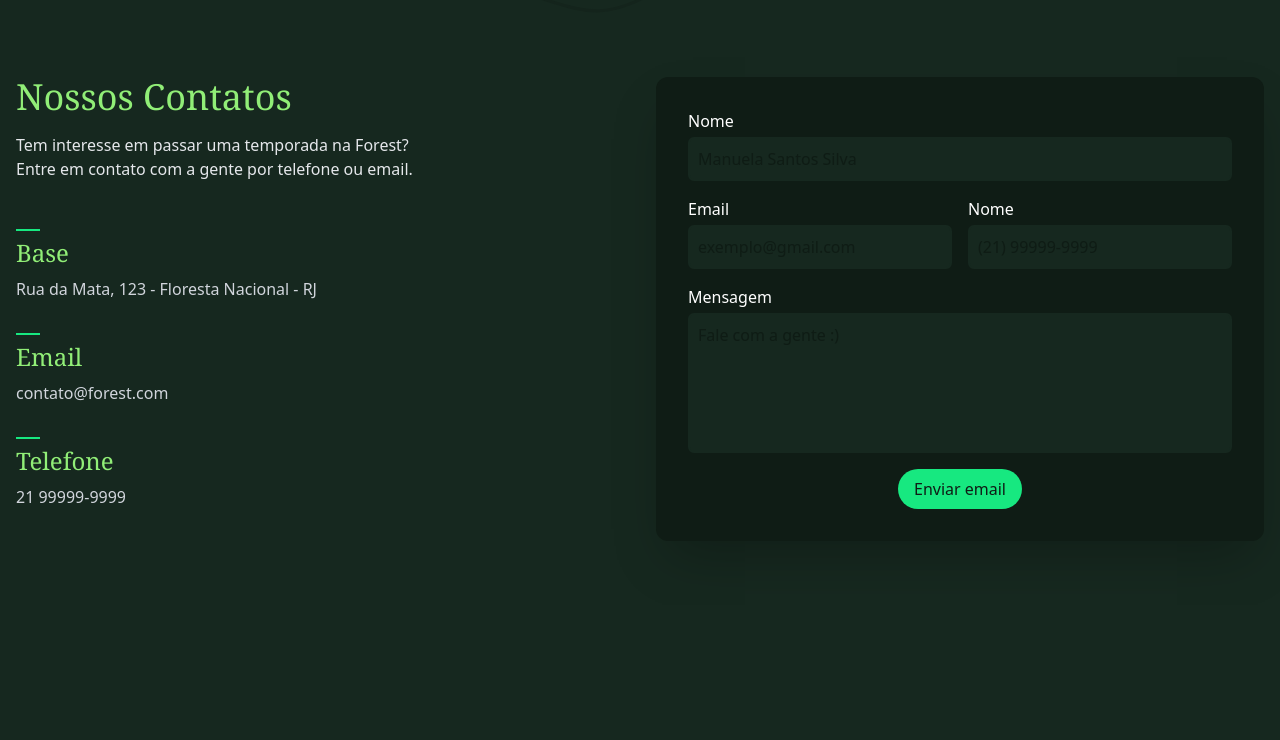
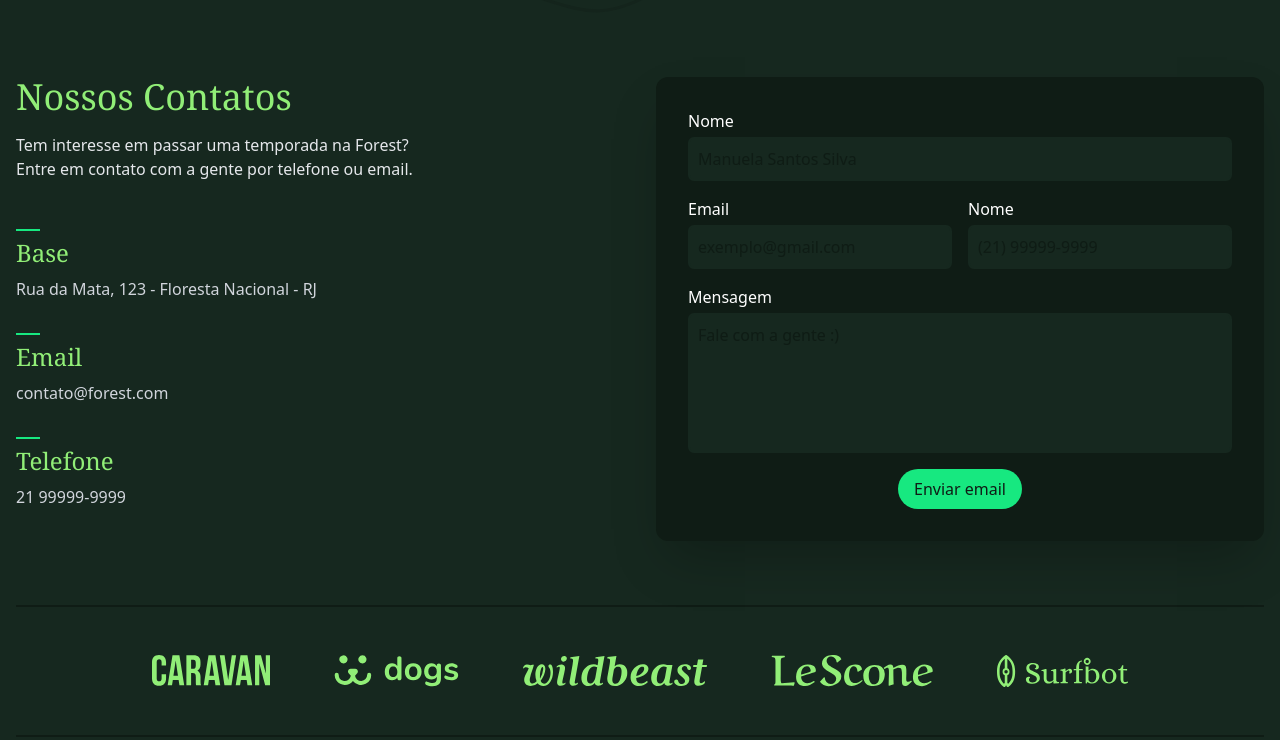
Before and after one commit to netuninho/forest-origamid, a website: page src/index.html in a window 1280 px wide. Shown: the part 3543-4283 px from the top of the page. Before the commit the page ends 4148 px from the top, so only its background shows below. Drawn offline with Linux system fonts and the light colour scheme.

Commit message:
section parceiros

```diff
--- a/src/index.html
+++ b/src/index.html
@@ -291,5 +291,16 @@
             <button class="cursor-pointer place-self-center bg-verde-400 rounded-full text-verde-900 py-2 px-4 inline-block">Enviar email</button>
         </form>
     </section>
+
+    <!-- Parceiros -->
+    <section id="parceiros" class="container mb-12 sm:mb-16">
+        <ul class="flex flex-col items-center justify-center py-4 max-sm:divide-y-2 max-sm:divide-verde-900 *:p-4 *:*:max-h-8 sm:flex-row sm:gap-8 sm:border-b-2 sm:border-t-2 sm:border-verde-900 sm:py-8">
+            <li><img src="./img/parceiros/caravan.svg" alt="Caravan"></li>
+            <li><img src="./img/parceiros/dogs.svg" alt="Dogs"></li>
+            <li><img src="./img/parceiros/wildbeast.svg" alt="Wildbeast"></li>
+            <li><img src="./img/parceiros/lescone.svg" alt="Lescone"></li>
+            <li><img src="./img/parceiros/surfbot.svg" alt="Surfbot"></li>
+        </ul>
+    </section>
 </body>
 </html>
```
Also changed, not shown: src/output.css.
